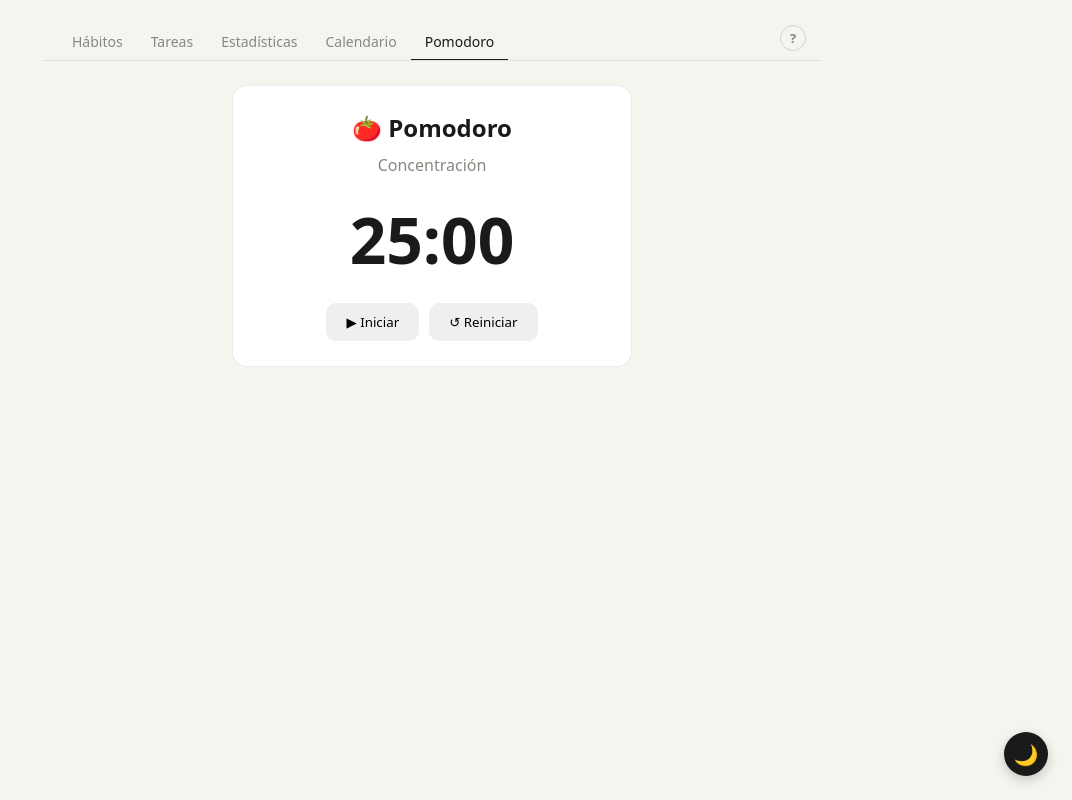
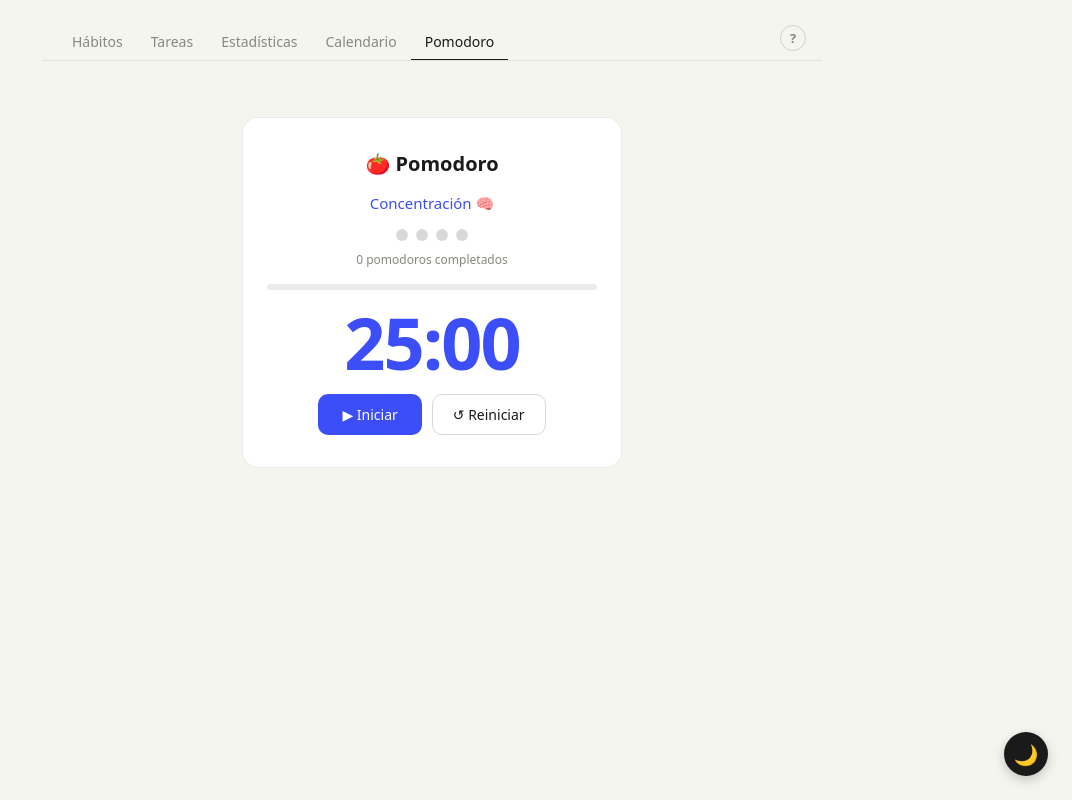
Before and after one commit to hectormadrid/Habitosapp, a React (Vite) app: page / in a window 1280 px wide. Both pictures are taken after a click on the button "Pomodoro". Shown: the whole page, without its empty margins (208-1280 px from the left). Built offline with nearby package versions, Linux system fonts and the light colour scheme.

Commit message:
pomodoro fase 2

```diff
--- a/src/components/Pomodoro.jsx
+++ b/src/components/Pomodoro.jsx
@@ -1,51 +1,69 @@
-import styles from "./Pomodoro.module.css";
-import { usePomodoro } from "../hooks/usePomodoro";
+import styles from './Pomodoro.module.css'
+import { usePomodoro } from '../hooks/usePomodoro'
 
 export default function Pomodoro() {
-
     const {
         formatTime,
         isRunning,
         isBreak,
-        start,
-        pause,
-        reset
-    } = usePomodoro();
+        isLongBreak,
+        progreso,
+        pomodorosCompletados,
+        start, pause, reset,
+    } = usePomodoro()
+
+    const estado = isLongBreak ? 'Descanso largo ☕' : isBreak ? 'Descanso corto 😌' : 'Concentración 🧠'
+    const color = isLongBreak ? '#1D9E75' : isBreak ? '#7F77DD' : '#3b4ef8'
 
     return (
+        <div className={styles.wrapper}>
+            <div className={styles.card}>
+                <h2 className={styles.titulo}>🍅 Pomodoro</h2>
 
-        <div className={styles.card}>
+                {/* Estado actual */}
+                <p className={styles.estado} style={{ color }}>{estado}</p>
 
-            <h2>🍅 Pomodoro</h2>
-
-            <p className={styles.estado}>
-                {isBreak ? "Descanso" : "Concentración"}
+                {/* Contador de pomodoros */}
+                <div className={styles.dots}>
+                    {Array.from({ length: 4 }).map((_, i) => (
+                        <span
+                            key={i}
+                            className={styles.dot}
+                            style={{ background: i < (pomodorosCompletados % 4) ? color : 'var(--color-border-medium)' }}
+                        />
+                    ))}
+                </div>
+                <p className={styles.pomodoroCount}>
+                    {pomodorosCompletados} pomodoro{pomodorosCompletados !== 1 ? 's' : ''} completados
                 </p>
 
-            <div className={styles.timer}>
-                {formatTime()}
+                {/* Barra de progreso */}
+                <div className={styles.progressBar}>
+                    <div
+                        className={styles.progressFill}
+                        style={{ width: `${progreso}%`, background: color }}
+                    />
                 </div>
 
+                {/* Temporizador */}
+                <div className={styles.timer} style={{ color }}>{formatTime()}</div>
+
+                {/* Botones */}
                 <div className={styles.buttons}>
-
                     {!isRunning ? (
-                    <button onClick={start}>
+                        <button className={styles.btnPrimary} style={{ background: color }} onClick={start}>
                             ▶ Iniciar
                         </button>
                     ) : (
-                    <button onClick={pause}>
+                        <button className={styles.btnPrimary} style={{ background: color }} onClick={pause}>
                             ⏸ Pausar
                         </button>
                     )}
-
-                <button onClick={reset}>
+                    <button className={styles.btnSecondary} onClick={reset}>
                         ↺ Reiniciar
                     </button>
-
                 </div>
-
             </div>
-
-    );
-
+        </div>
+    )
 }
--- a/src/components/Pomodoro.module.css
+++ b/src/components/Pomodoro.module.css
@@ -1,58 +1,119 @@
-
-.card{
-
-    max-width:400px;
-
-    margin:auto;
-
-    padding:25px;
-
-    border-radius:15px;
-
-    background:var(--color-surface);
-
-    border:1px solid var(--color-border);
-
-    text-align:center;
-
+.wrapper {
+    display: flex;
+    justify-content: center;
+    padding: 2rem 1rem;
 }
 
-.timer{
-
-    font-size:64px;
-
-    font-weight:bold;
-
-    margin:20px 0;
-
+.card {
+    width: 100%;
+    max-width: 380px;
+    padding: 2rem 1.5rem;
+    border-radius: 16px;
+    background: var(--color-surface);
+    border: 1px solid var(--color-border);
+    text-align: center;
+    display: flex;
+    flex-direction: column;
+    align-items: center;
+    gap: 1rem;
 }
 
-.estado{
-
-    color:var(--color-text-muted);
-
-    margin-top:10px;
-
+.titulo {
+    font-size: 20px;
+    font-weight: 600;
+    color: var(--color-text);
 }
 
-.buttons{
-
-    display:flex;
-
-    justify-content:center;
-
-    gap:10px;
-
+.estado {
+    font-size: 15px;
+    font-weight: 500;
 }
 
-.buttons button{
+.dots {
+    display: flex;
+    gap: 8px;
+    justify-content: center;
+}
 
-    padding:10px 20px;
+.dot {
+    width: 12px;
+    height: 12px;
+    border-radius: 50%;
+    transition: background 0.3s;
+}
 
-    border:none;
+.pomodoroCount {
+    font-size: 12px;
+    color: var(--color-text-muted);
+    margin-top: -6px;
+}
 
-    border-radius:10px;
+.progressBar {
+    width: 100%;
+    height: 6px;
+    background: var(--color-border);
+    border-radius: 20px;
+    overflow: hidden;
+}
 
-    cursor:pointer;
+.progressFill {
+    height: 100%;
+    border-radius: 20px;
+    transition: width 1s linear;
+}
 
+.timer {
+    font-size: 72px;
+    font-weight: 700;
+    letter-spacing: -2px;
+    line-height: 1;
+    transition: color 0.3s;
 }
+
+.buttons {
+    display: flex;
+    gap: 10px;
+    justify-content: center;
+}
+
+.btnPrimary {
+    padding: 10px 24px;
+    border: none;
+    border-radius: 10px;
+    cursor: pointer;
+    color: white;
+    font-size: 14px;
+    font-weight: 500;
+    font-family: inherit;
+    transition: opacity 0.15s;
+}
+
+.btnPrimary:hover {
+    opacity: 0.85;
+}
+
+.btnSecondary {
+    padding: 10px 20px;
+    border: 1px solid var(--color-border-medium);
+    border-radius: 10px;
+    cursor: pointer;
+    background: transparent;
+    color: var(--color-text);
+    font-size: 14px;
+    font-family: inherit;
+    transition: background 0.15s;
+}
+
+.btnSecondary:hover {
+    background: var(--color-bg);
+}
+
+@media (max-width: 480px) {
+    .timer {
+        font-size: 56px;
+    }
+
+    .card {
+        padding: 1.5rem 1rem;
+    }
+}
--- a/src/hooks/usePomodoro.js
+++ b/src/hooks/usePomodoro.js
@@ -1,76 +1,87 @@
 import { useEffect, useState } from "react";
 
 export function usePomodoro() {
-  const WORK_TIME = 25 * 60;
-  const BREAK_TIME = 5 * 60;
+  const WORK_TIME       = 25 * 60
+  const BREAK_SHORT     = 5  * 60
+  const BREAK_LONG      = 15 * 60
+  const POMODOROS_HASTA_LARGO = 4
 
-  const [secondsLeft, setSecondsLeft] = useState(WORK_TIME);
-  const [isRunning, setIsRunning] = useState(false);
-  const [isBreak, setIsBreak] = useState(false);
+  const [secondsLeft, setSecondsLeft]     = useState(WORK_TIME)
+  const [isRunning, setIsRunning]         = useState(false)
+  const [isBreak, setIsBreak]             = useState(false)
+  const [isLongBreak, setIsLongBreak]     = useState(false)
+  const [pomodorosCompletados, setPomodorosCompletados] = useState(0)
+
+  const duracionTotal = isLongBreak ? BREAK_LONG : isBreak ? BREAK_SHORT : WORK_TIME
+  const progreso = ((duracionTotal - secondsLeft) / duracionTotal) * 100
 
   useEffect(() => {
-    if (!isRunning) return;
+    if (!isRunning) return
 
     const interval = setInterval(() => {
-      setSecondsLeft((prev) => {
-        if (prev <= 1) {
-          if (
-            "Notification" in window &&
-            Notification.permission === "granted"
-          ) {
-            new Notification(
-              isBreak ? "✅ Descanso terminado" : "🍅 Pomodoro completado",
-              {
-                body: isBreak
-                  ? "Es hora de volver al trabajo."
-                  : "Tómate un descanso de 5 minutos.",
-              },
-            );
-          }
+      setSecondsLeft(prev => {
+        if (prev > 1) return prev - 1
 
-          if (isBreak) {
-            setIsBreak(false);
-            return WORK_TIME;
-          }
+        // Tiempo terminado
+        const nuevosPomodoros = isBreak ? pomodorosCompletados : pomodorosCompletados + 1
 
-          setIsBreak(true);
-          return BREAK_TIME;
+        if (!isBreak) {
+          // Terminó un pomodoro de trabajo
+          setPomodorosCompletados(nuevosPomodoros)
+          const esLargo = nuevosPomodoros % POMODOROS_HASTA_LARGO === 0
+          setIsBreak(true)
+          setIsLongBreak(esLargo)
+
+          notify(
+            '🍅 Pomodoro completado',
+            esLargo
+              ? `¡Excelente! Completaste ${nuevosPomodoros} pomodoros. Tómate 15 minutos.`
+              : 'Tómate un descanso de 5 minutos.'
+          )
+          return esLargo ? BREAK_LONG : BREAK_SHORT
+        } else {
+          // Terminó el descanso
+          setIsBreak(false)
+          setIsLongBreak(false)
+          notify('✅ Descanso terminado', 'Es hora de volver al trabajo.')
+          return WORK_TIME
         }
+      })
+    }, 1000)
 
-        return prev - 1;
-      });
-    }, 1000);
+    return () => clearInterval(interval)
+  }, [isRunning, isBreak, pomodorosCompletados, WORK_TIME, BREAK_SHORT, BREAK_LONG])
 
-    return () => clearInterval(interval);
-  }, [isRunning, isBreak, WORK_TIME, BREAK_TIME]);
-
-  function start() {
-    setIsRunning(true);
+  function notify(titulo, cuerpo) {
+    if ('Notification' in window && Notification.permission === 'granted') {
+      new Notification(titulo, { body: cuerpo, icon: '/vite.svg' })
+    }
   }
 
-  function pause() {
-    setIsRunning(false);
-  }
+  function start()  { setIsRunning(true) }
+  function pause()  { setIsRunning(false) }
 
   function reset() {
-    setIsRunning(false);
-    setIsBreak(false);
-    setSecondsLeft(WORK_TIME);
+    setIsRunning(false)
+    setIsBreak(false)
+    setIsLongBreak(false)
+    setSecondsLeft(WORK_TIME)
+    setPomodorosCompletados(0)
   }
 
   function formatTime() {
-    const minutes = Math.floor(secondsLeft / 60);
-    const seconds = secondsLeft % 60;
-    return `${String(minutes).padStart(2, "0")}:${String(seconds).padStart(2, "0")}`;
+    const m = Math.floor(secondsLeft / 60)
+    const s = secondsLeft % 60
+    return `${String(m).padStart(2, '0')}:${String(s).padStart(2, '0')}`
   }
 
   return {
-    secondsLeft,
+    formatTime,
     isRunning,
     isBreak,
-    start,
-    pause,
-    reset,
-    formatTime,
-  };
+    isLongBreak,
+    progreso,
+    pomodorosCompletados,
+    start, pause, reset,
+  }
 }
```
Lines whose indentation alone changed are shown as unchanged.
